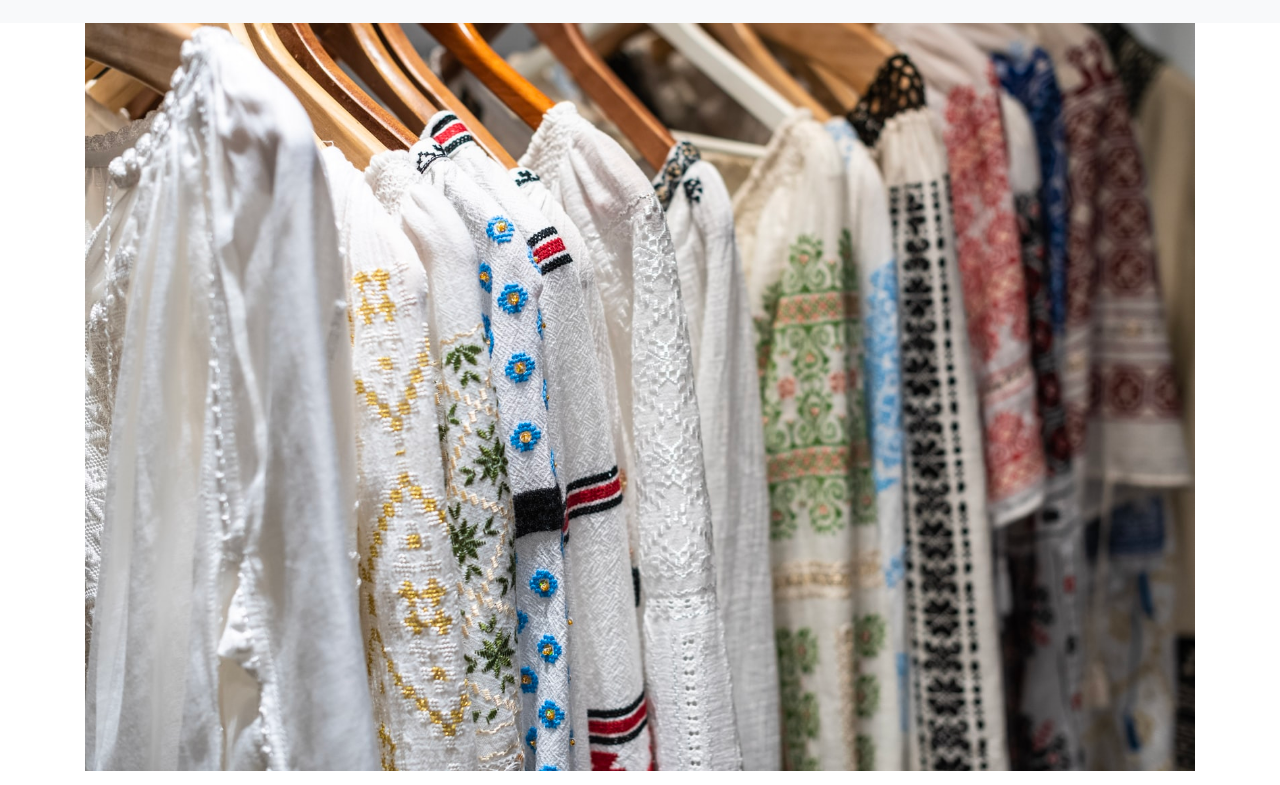
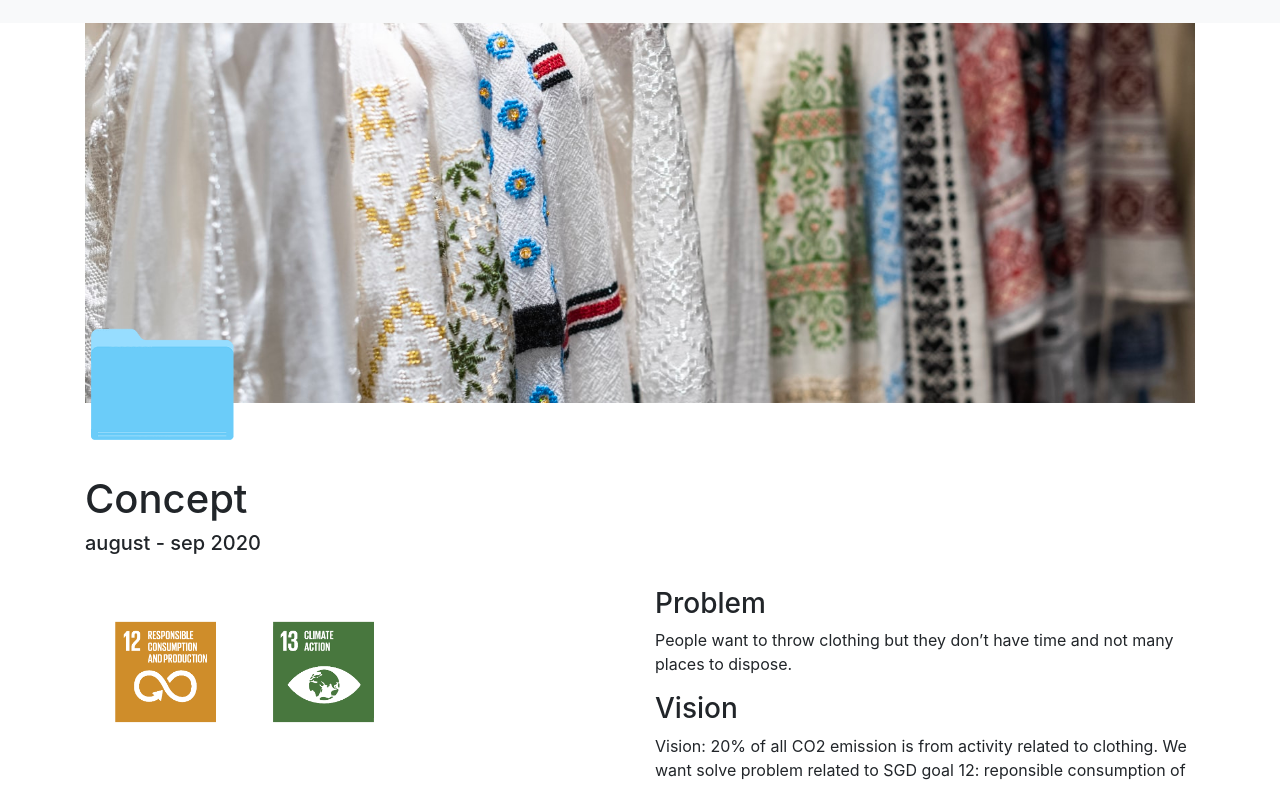
Before and after one commit to natalie-nguyen/re_clo_website, a plain HTML site: page index-c.html in a window 1280 px wide. Shown: the part 646-1431 px from the top of the page. Drawn offline with nearby package versions, Linux system fonts and the light colour scheme.

Commit message:
more edit2

```diff
--- a/index-c.html
+++ b/index-c.html
@@ -41,9 +41,28 @@
         .caption {
             position: absolute;
             top: 35%;
+            left: 15%;
+            width: 70%;
+        }
+
+        .bg-cover {
+            width: 100%;
+            height: 380px;
+            background: url(./img/background2.jpeg) no-repeat center;
+            background-size: cover;
+        }
+
+        .thumbnail2 {
+            position: relative;
+        }
+
+        .caption2 {
+            position: absolute;
+            top: 75%;
             left: 0;
-            width: 100%;
+            width: relative;
         }
+
     </style>
 
     <!-- Background image -->
@@ -58,8 +77,7 @@
                 <div class="thumbnail text-center">
                     <img src="img/window.png" alt="" class="img-responsive" style="width: 100%;">
                     <div class="caption">
-                        <h1>The new revolution for clothing</h1>
-                        <h1>exchange has begun</h1>
+                        <h1>The new revolution for clothing exchange has begun</h1>
                         <br>
                         <button type="button" class="btn btn-outline-dark">Start viewing</button>
                     </div>
@@ -100,27 +118,31 @@
 
     <!-- Concept -->
     <div class="container">
-        <img src="./img/background2.jpeg" class="img-fluid" alt="Responsive image">
-        <img src="./img/folder.png" class="img-fluid" alt="Responsive image" style="width: 15%;">
+        <!-- <img src="./img/background2.jpeg" class="img-fluid" alt="Responsive image"> -->
+
+        <div class="thumbnail2">
+            <div class="bg-cover">
+            </div>
+            <div class="caption2">
+                <img src="./img/folder.png" class="img-fluid" alt="Responsive image" style="width: 60%;">
+            </div>
+        </div>
+        <br>
+        <br>
+        <br>
         <h1>Concept</h1>
-        <h5>may - july 2020</h5>
+        <h5>august - sep 2020</h5>
         <div class="row">
             <div class="col-md-12 col-lg-6 py-4">
-                <div class="row">
-                    <div class="col-md-12 col-lg-6 py-4">
-                        <img src="./img/sgd12.png" alt="..." style="width: 60%;">
-                    </div>
-                    <div class="ol-md-12 col-lg-6 py-4">
-                        <img src="./img/sgd13.png" alt="..." style="width: 60%;">
-                    </div>
-                </div>
+                <img class="center-block" src="./img/sdg1.png" alt="..." style="width: 60%;">
             </div>
-            <div class="ol-md-12 col-lg-6 py-4">
+            <div class="col-md-12 col-lg-6 py-4">
                 <!-- <img src="img/bg1.jpeg" class="img-fluid" alt=""> -->
+                <h3>Problem</h3>
+                <p>People want to throw clothing but they don’t have time and not many places to dispose.</p>
                 <h3>Vision</h3>
-                <p>20% of the total carbon dioxide emission comes from clothing production & consumption. Hence, we want to change that, by making clothing consumption greener. By doing this, we are also helping the world to achieve goal 12 & 13 of SDG.</p>
-                <h3>Problem</h3>
-                <p>People living in Tokyo wants to throw clothing away but they don't have time and don't know a good location.</p>
+                <p>Vision: 20% of all CO2 emission is from activity related to clothing. We want solve problem related
+                    to SGD goal 12: reponsible consumption of clothing</p>
             </div>
         </div>
         <!--/row-->
@@ -130,8 +152,7 @@
     <!-- Concept -->
 
     <!-- Solution -->
-    <div id="intro-example" class="header p-5 text-center bg-image"
-        style="background-color: #2acb8b; padding:0 !important;">
+    <div style="background-color: #2acb8b; padding:0 !important;">
         <br>
         <br>
         <div class="container padding text-left">
```
